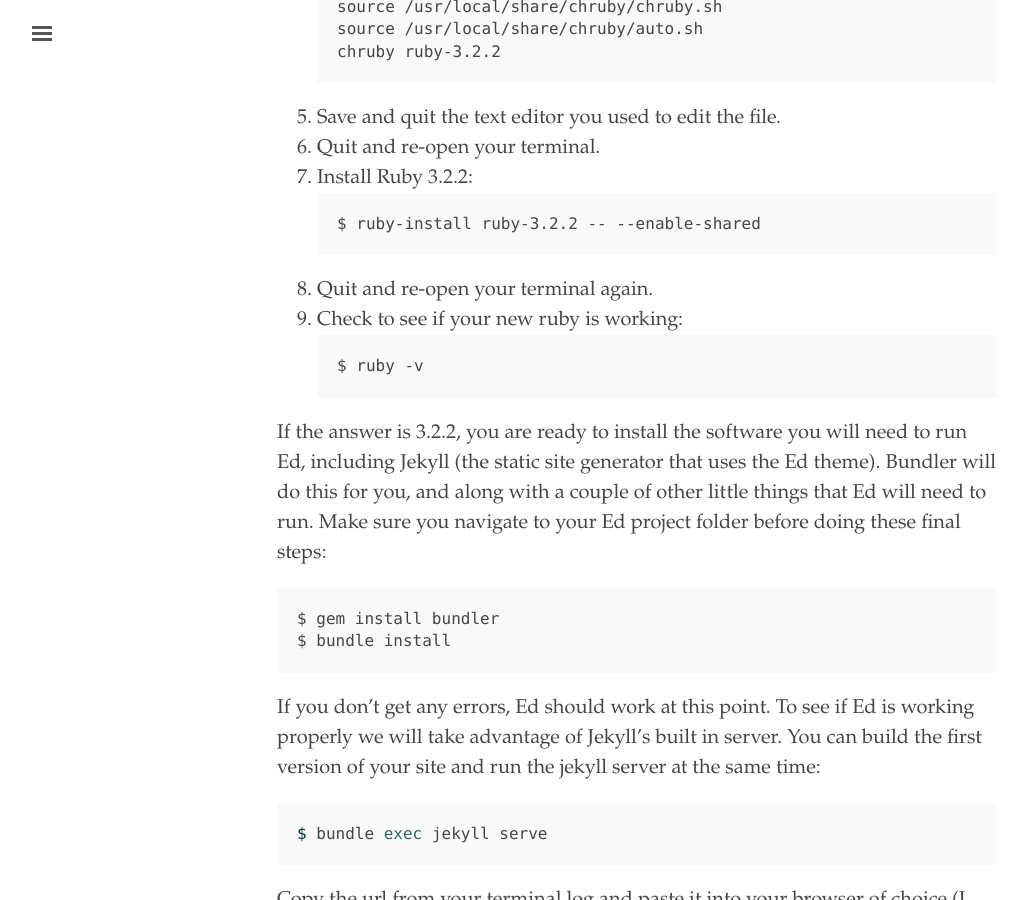
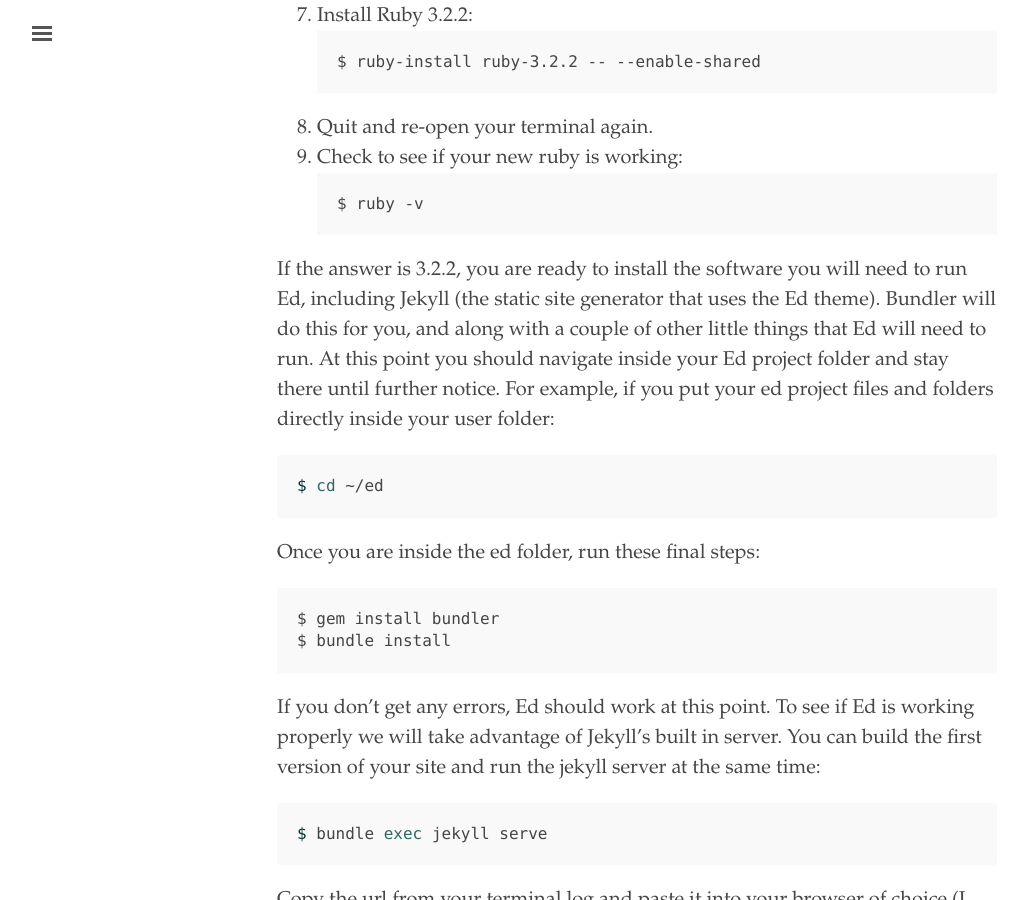
Before and after one commit to minicomp/ed, a Jekyll site: the page built from documentation.md, in a window 1280 px wide and 900 px high, scrolled down 4493 px. Shown: the whole window, without its empty margins (3-1028 px from the left). Built offline with Jekyll 4.4.1, drawn with Linux system fonts in a browser that asks for light colours; some of the changed text lies outside the part shown.

Commit message:
clarified cd navigation

```diff
--- a/documentation.md
+++ b/documentation.md
@@ -77,12 +77,6 @@
 $ git clone https://github.com/minicomp/ed.git
 ~~~
 
-At this point you should navigate inside your Ed project folder and stay there until further notice:
-
-~~~ bash
-$ cd ed
-~~~
-
 Jekyll is a Ruby gem (Ruby's name for software packages). The best way to ensure you have the right environment is to use a ruby environment mangager. In our case, we're going to use `chruby`, and the Ruby 3.2.2. To install `chruby` follow these instructions:
 
 1. Install [Homebrew](https://brew.sh/). Think of Homebrew as a sort of App Store for your terminal. You may need to use your password and hit enter a few times after pasting the install link from Homebrew in your terminal.
@@ -109,7 +103,13 @@
 $ ruby -v
 ~~~
 
-If the answer is 3.2.2, you are ready to install the software you will need to run Ed, including Jekyll (the static site generator that uses the Ed theme). Bundler will do this for you, and along with a couple of other little things that Ed will need to run. Make sure you navigate to your Ed project folder before doing these final steps:
+If the answer is 3.2.2, you are ready to install the software you will need to run Ed, including Jekyll (the static site generator that uses the Ed theme). Bundler will do this for you, and along with a couple of other little things that Ed will need to run. At this point you should navigate inside your Ed project folder and stay there until further notice. For example, if you put your ed project files and folders directly inside your user folder:
+
+~~~ bash
+$ cd ~/ed
+~~~
+
+Once  you are inside the ed folder, run these final steps:
 
 ~~~ Bash
 $ gem install bundler
```
